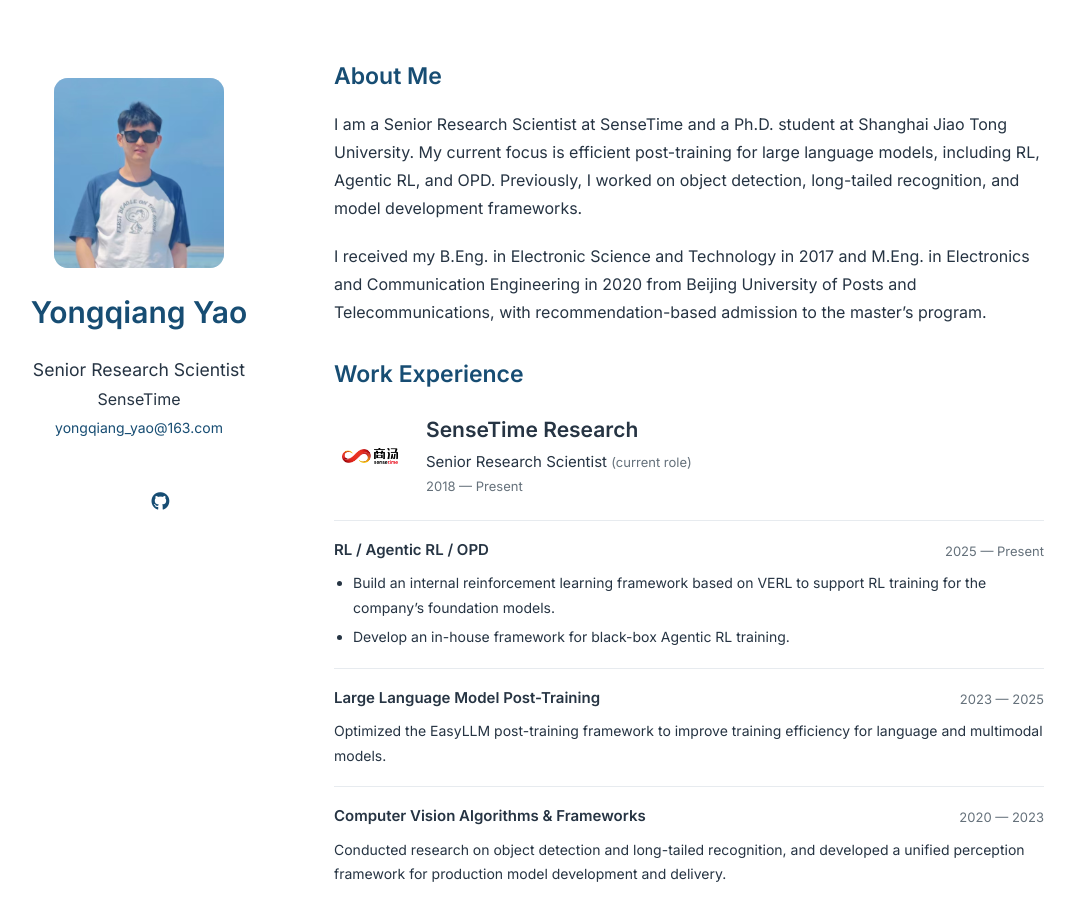
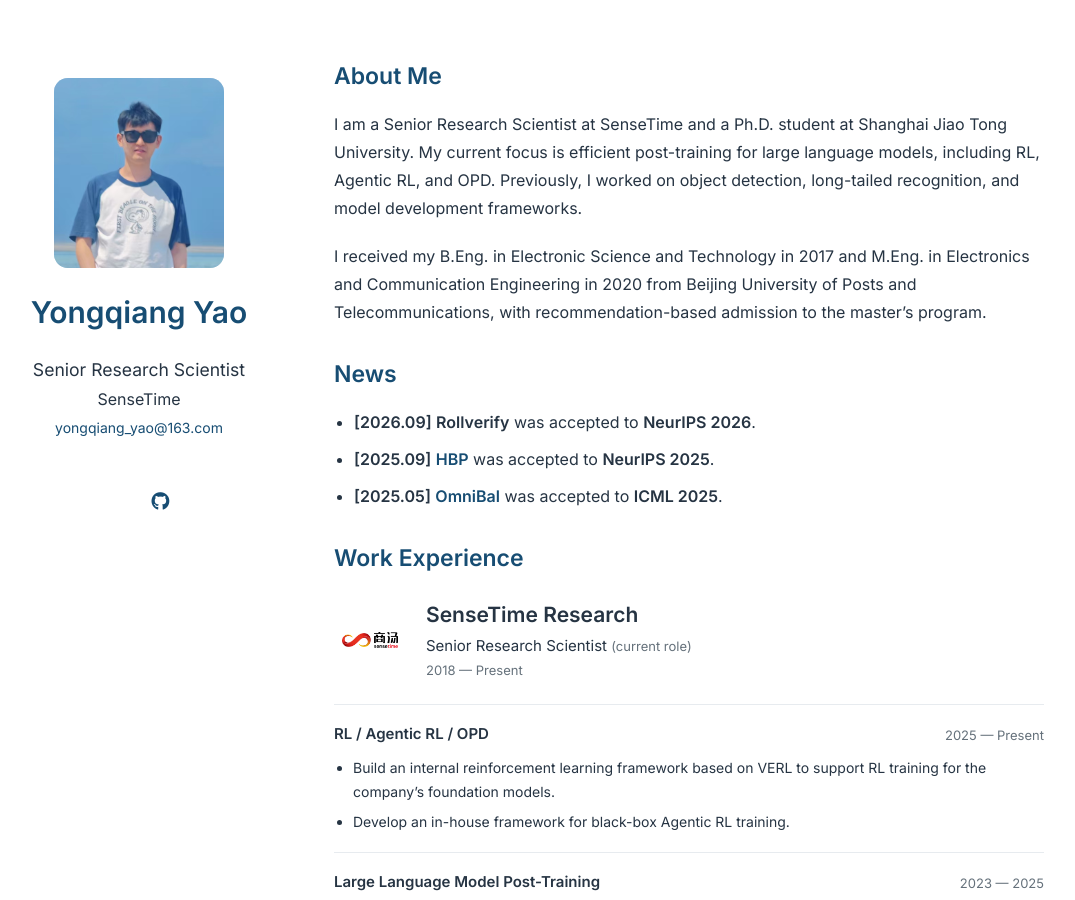
Before and after one commit to yqyao/yqyao.github.io, a Jekyll site: the page built from index.md, in a window 1280 px wide and 900 px high. Shown: the whole window, without its empty margins (106-1181 px from the left). Built offline with Jekyll 4.4.1, drawn with Linux system fonts in a browser that asks for light colours; a style sheet for code colours, icons or effects is not loaded; our own code applies the rules of GitHub Pages for plain Markdown files.

Commit message:
Add recent paper acceptance news

```diff
--- a/index.md
+++ b/index.md
@@ -7,6 +7,12 @@ layout: homepage
 I am a Senior Research Scientist at SenseTime and a Ph.D. student at Shanghai Jiao Tong University. My current focus is efficient post-training for large language models, including RL, Agentic RL, and OPD. Previously, I worked on object detection, long-tailed recognition, and model development frameworks.
 
 I received my B.Eng. in Electronic Science and Technology in 2017 and M.Eng. in Electronics and Communication Engineering in 2020 from Beijing University of Posts and Telecommunications, with recommendation-based admission to the master's program.
+
+## News
+
+- **[2026.09]** **Rollverify** was accepted to **NeurIPS 2026**.
+- **[2025.09]** **[HBP](https://neurips.cc/virtual/2025/loc/san-diego/poster/119808)** was accepted to **NeurIPS 2025**.
+- **[2025.05]** **[OmniBal](https://icml.cc/virtual/2025/poster/43963)** was accepted to **ICML 2025**.
 
 ## Work Experience
 
```
